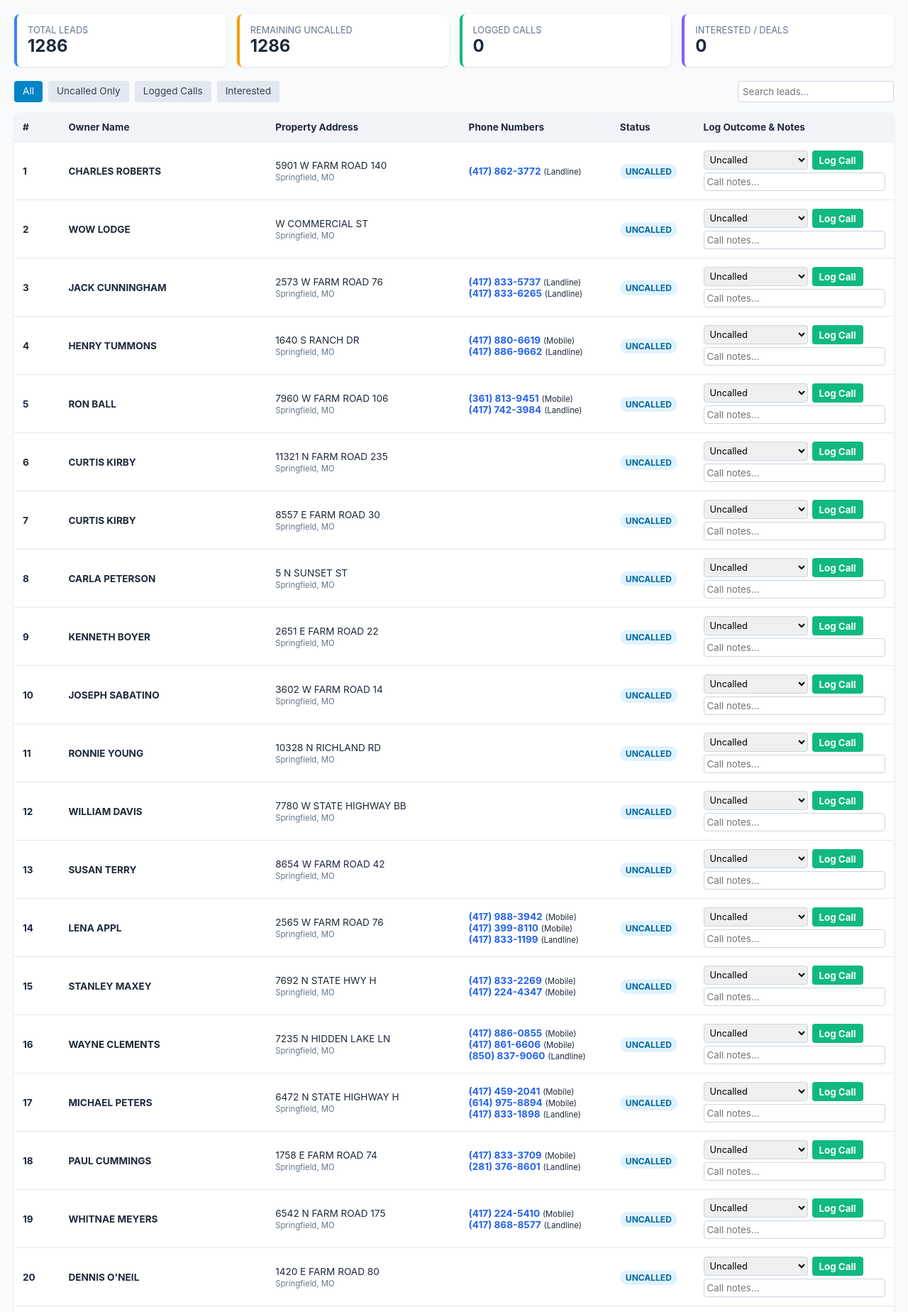
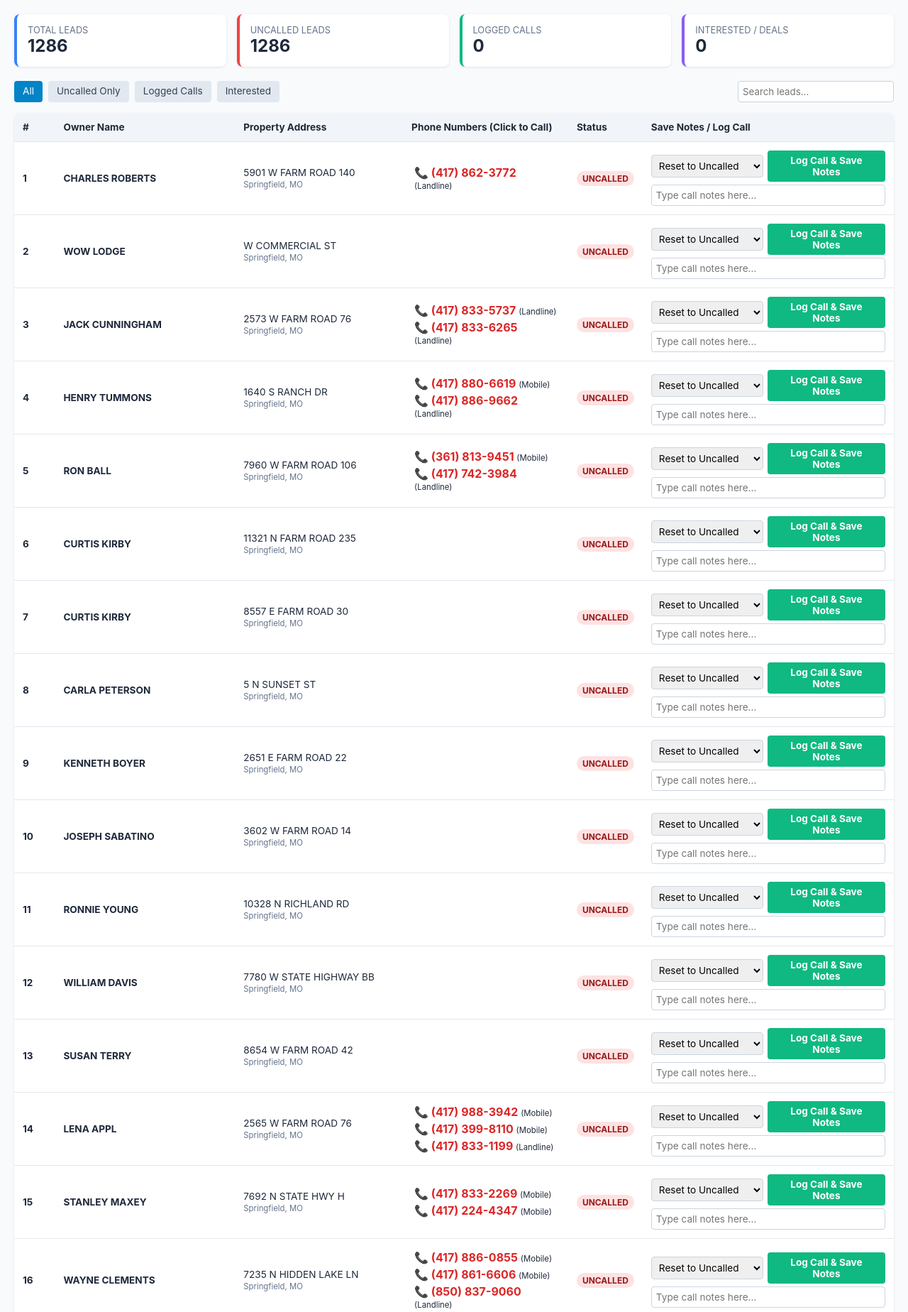
Before and after one commit to andrewd55155-cloud/apex-bridge-site, a Flask app: page /portal in a window 1280 px wide. Shown: the part 74-1922 px from the top of the page at 71% size. Run offline with Flask 3, Linux system fonts and the light colour scheme; the visitor is signed in with stand-in values (Sample User, id 1); data comes from the database, SQL or seed files in the repository.

Commit message:
Enhance Click-to-call flow: Red for Uncalled, Green for Called, with auto-logging notes

```diff
--- a/templates/portal.html
+++ b/templates/portal.html
@@ -17,12 +17,18 @@
         th, td { padding: 12px; border-bottom: 1px solid #e2e8f0; text-align: left; font-size: 0.85rem; }
         th { background: #f1f5f9; }
         .badge { padding: 3px 8px; border-radius: 12px; font-weight: bold; font-size: 0.75rem; }
-        .badge-UNCALLED { background: #e0f2fe; color: #0369a1; }
-        .badge-CALLED { background: #fef3c7; color: #92400e; }
-        .badge-INTERESTED { background: #dcfce7; color: #166534; }
-        .phone-link { color: #2563eb; font-weight: bold; text-decoration: none; }
-        .btn-save { background: #10b981; color: white; border: none; padding: 5px 10px; border-radius: 4px; cursor: pointer; font-weight: bold; }
-        .input-note { width: 100%; margin-top: 4px; padding: 4px; border: 1px solid #cbd5e1; border-radius: 4px; }
+        .badge-UNCALLED { background: #fee2e2; color: #991b1b; }
+        .badge-CALLED { background: #dcfce7; color: #166534; }
+        .badge-INTERESTED { background: #e0f2fe; color: #0369a1; }
+        .badge-NOT_INTERESTED { background: #f1f5f9; color: #475569; }
+        .phone-container { border-radius: 4px; padding: 4px; }
+        .phone-uncalled .phone-link { color: #dc2626 !important; }
+        .phone-called .phone-link { color: #16a34a !important; }
+        .phone-link { font-weight: bold; text-decoration: none; font-size: 1rem; }
+        .phone-link:hover { text-decoration: underline; }
+        .btn-save { background: #10b981; color: white; border: none; padding: 6px 14px; border-radius: 4px; cursor: pointer; font-weight: bold; font-size: 0.85rem; }
+        .btn-save:hover { background: #059669; }
+        .input-note { width: 100%; margin-top: 4px; padding: 6px; border: 1px solid #cbd5e1; border-radius: 4px; font-size: 0.85rem; }
     </style>
 </head>
 <body>
@@ -33,7 +39,7 @@
 
     <div class="metrics">
         <div class="metric-box"><div class="metric-lbl">TOTAL LEADS</div><div class="metric-val">{{ metrics.total }}</div></div>
-        <div class="metric-box" style="border-left-color:#f59e0b;"><div class="metric-lbl">REMAINING UNCALLED</div><div class="metric-val">{{ metrics.uncalled }}</div></div>
+        <div class="metric-box" style="border-left-color:#ef4444;"><div class="metric-lbl">UNCALLED LEADS</div><div class="metric-val">{{ metrics.uncalled }}</div></div>
         <div class="metric-box" style="border-left-color:#10b981;"><div class="metric-lbl">LOGGED CALLS</div><div class="metric-val">{{ metrics.called }}</div></div>
         <div class="metric-box" style="border-left-color:#8b5cf6;"><div class="metric-lbl">INTERESTED / DEALS</div><div class="metric-val">{{ metrics.interested }}</div></div>
     </div>
@@ -54,45 +60,56 @@
                 <th>#</th>
                 <th>Owner Name</th>
                 <th>Property Address</th>
-                <th>Phone Numbers</th>
+                <th>Phone Numbers (Click to Call)</th>
                 <th>Status</th>
-                <th style="min-width: 250px;">Log Outcome & Notes</th>
+                <th style="min-width: 250px;">Save Notes / Log Call</th>
             </tr>
         </thead>
         <tbody>
             {% for lead in leads %}
-            <tr>
+            <tr id="row-{{ lead['id'] }}">
                 <td><strong>{{ lead['id'] }}</strong></td>
                 <td><strong>{{ lead['first_name'] }} {{ lead['last_name'] }}</strong></td>
                 <td>{{ lead['address'] }}<br><small style="color:#64748b;">{{ lead['city'] }}, {{ lead['state'] }} {{ lead['zip'] }}</small></td>
                 <td>
+                    <div id="phone-box-{{ lead['id'] }}" class="phone-container {{ 'phone-called' if lead['status'] != 'UNCALLED' else 'phone-uncalled' }}">
                         {% if lead['primary_phone'] %}
-                        <div><a href="tel:{{ lead['primary_phone'] }}" class="phone-link">{{ lead['primary_phone'] }}</a> <small>({{ lead['primary_phone_type'] or 'Primary' }})</small></div>
+                            <div>
+                                <a href="tel:{{ lead['primary_phone'] }}" onclick="registerDial({{ lead['id'] }})" class="phone-link">📞 {{ lead['primary_phone'] }}</a>
+                                <small>({{ lead['primary_phone_type'] or 'Primary' }})</small>
+                            </div>
                         {% endif %}
                         {% if lead['mobile_1'] and lead['mobile_1'] != lead['primary_phone'] %}
-                        <div><a href="tel:{{ lead['mobile_1'] }}" class="phone-link">{{ lead['mobile_1'] }}</a> <small>(Mobile)</small></div>
+                            <div style="margin-top: 4px;">
+                                <a href="tel:{{ lead['mobile_1'] }}" onclick="registerDial({{ lead['id'] }})" class="phone-link">📞 {{ lead['mobile_1'] }}</a>
+                                <small>(Mobile)</small>
+                            </div>
                         {% endif %}
                         {% if lead['landline_1'] and lead['landline_1'] != lead['primary_phone'] %}
-                        <div><a href="tel:{{ lead['landline_1'] }}" class="phone-link">{{ lead['landline_1'] }}</a> <small>(Landline)</small></div>
+                            <div style="margin-top: 4px;">
+                                <a href="tel:{{ lead['landline_1'] }}" onclick="registerDial({{ lead['id'] }})" class="phone-link">📞 {{ lead['landline_1'] }}</a>
+                                <small>(Landline)</small>
+                            </div>
                         {% endif %}
+                    </div>
                 </td>
                 <td>
                     <span id="badge-{{ lead['id'] }}" class="badge badge-{{ lead['status'] }}">{{ lead['status'] }}</span>
                     {% if lead['last_called_at'] %}
-                        <div style="font-size:0.7rem; color:#64748b; margin-top:2px;">By: {{ lead['called_by'] }}</div>
+                        <div style="font-size:0.7rem; color:#64748b; margin-top:4px;">By: {{ lead['called_by'] }}</div>
                     {% endif %}
                 </td>
                 <td>
-                    <div style="display:flex; gap:6px;">
-                        <select id="sel-{{ lead['id'] }}" style="padding:4px; border:1px solid #cbd5e1; border-radius:4px; font-size:0.8rem;">
+                    <div style="display:flex; gap:6px; align-items: center;">
+                        <select id="sel-{{ lead['id'] }}" style="padding:6px; border:1px solid #cbd5e1; border-radius:4px; font-size:0.85rem;">
                             <option value="CALLED" {{ 'selected' if lead['status'] == 'CALLED' else '' }}>Called / No Answer</option>
                             <option value="INTERESTED" {{ 'selected' if lead['status'] == 'INTERESTED' else '' }}>Interested / Deal</option>
                             <option value="NOT_INTERESTED" {{ 'selected' if lead['status'] == 'NOT_INTERESTED' else '' }}>Not Interested</option>
-                            <option value="UNCALLED" {{ 'selected' if lead['status'] == 'UNCALLED' else '' }}>Uncalled</option>
+                            <option value="UNCALLED" {{ 'selected' if lead['status'] == 'UNCALLED' else '' }}>Reset to Uncalled</option>
                         </select>
-                        <button onclick="saveCall({{ lead['id'] }})" class="btn-save">Log Call</button>
+                        <button onclick="saveCall({{ lead['id'] }})" class="btn-save">Log Call & Save Notes</button>
                     </div>
-                    <input type="text" id="note-{{ lead['id'] }}" class="input-note" placeholder="Call notes..." value="{{ lead['notes'] or '' }}">
+                    <input type="text" id="note-{{ lead['id'] }}" class="input-note" placeholder="Type call notes here..." value="{{ lead['notes'] or '' }}">
                 </td>
             </tr>
             {% endfor %}
@@ -100,12 +117,26 @@
     </table>
 
     <script>
+        function registerDial(id) {
+            const phoneBox = document.getElementById('phone-box-' + id);
+            phoneBox.className = 'phone-container phone-called';
+
+            const badge = document.getElementById('badge-' + id);
+            badge.innerText = 'CALLED';
+            badge.className = 'badge badge-CALLED';
+
+            const fd = new FormData();
+            fd.append('status', 'CALLED');
+            fetch('/portal/update/' + id, { method: 'POST', body: fd });
+        }
+
         function saveCall(id) {
             const st = document.getElementById('sel-' + id).value;
             const nt = document.getElementById('note-' + id).value;
             const fd = new FormData();
             fd.append('status', st);
             fd.append('notes', nt);
+
             fetch('/portal/update/' + id, { method: 'POST', body: fd })
             .then(r => r.json())
             .then(d => {
@@ -113,9 +144,18 @@
                     const b = document.getElementById('badge-' + id);
                     b.innerText = st;
                     b.className = 'badge badge-' + st;
+
+                    const phoneBox = document.getElementById('phone-box-' + id);
+                    if (st === 'UNCALLED') {
+                        phoneBox.className = 'phone-container phone-uncalled';
+                    } else {
+                        phoneBox.className = 'phone-container phone-called';
+                    }
+                    alert('Call status and notes logged successfully!');
                 }
             });
         }
+
         function search() {
             const q = document.getElementById('srch').value.toLowerCase();
             document.querySelectorAll('#tbl tbody tr').forEach(r => {
```
Lines whose indentation alone changed are shown as unchanged.
